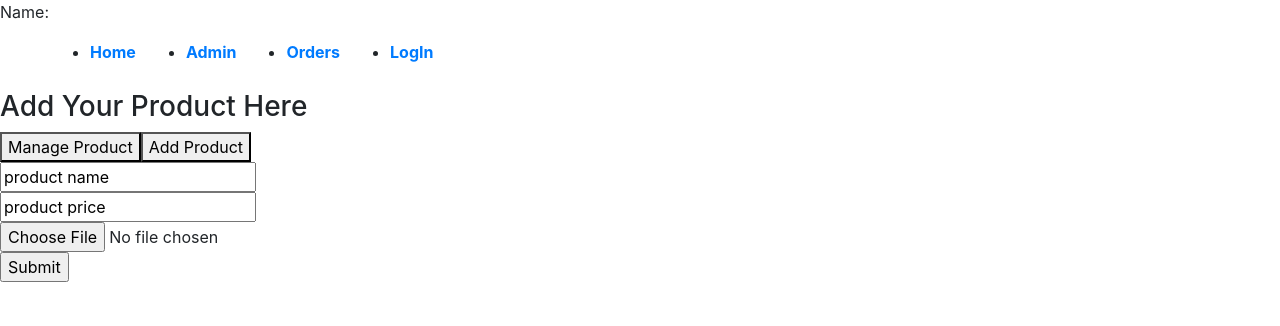
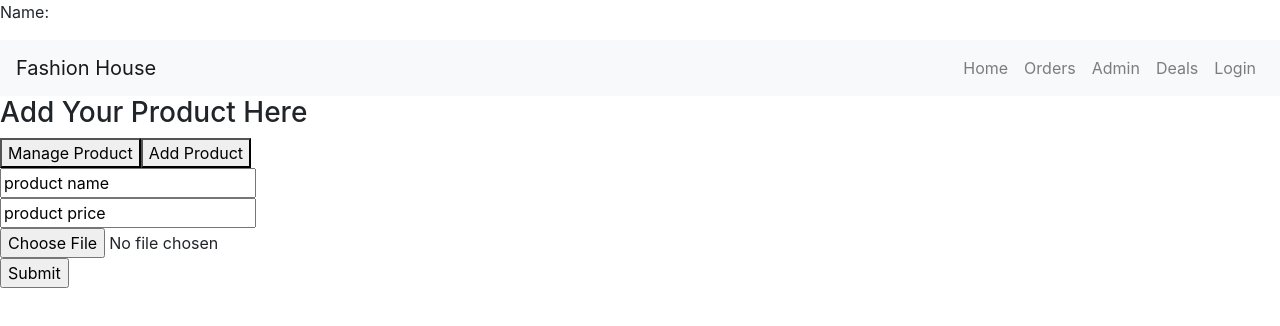
Before and after one commit to samiul-sheikh/fashion-house-client, a React (Create React App) app: page /admin in a window 1280 px wide. Shown: the top 326 px of the page. Built offline with nearby package versions, Linux system fonts and the light colour scheme; no server answers.

Commit message:
design navbar

```diff
--- a/src/Components/Header/Header.css
+++ /dev/null
@@ -1,11 +0,0 @@
-.nav ul {
-    display: flex;
-}
-.nav li{
-    margin-left: 50px;
-    margin-bottom: 10px;
-}
-.nav a{
-    text-decoration: none;
-    font-weight: bold;
-}
--- a/src/Components/Header/Header.js
+++ b/src/Components/Header/Header.js
@@ -1,50 +1,26 @@
 import React from 'react';
-import './Header.css';
 import { Link } from "react-router-dom";
-// import {  Navbar, Nav } from 'react-bootstrap';
+import { Navbar, Nav } from 'react-bootstrap';
 
 const Header = () => {
     return (
-        <div>
-
-            {/* <Navbar collapseOnSelect expand="lg" bg="light" variant="light">
-                <Navbar.Brand href="#home">Fashion House</Navbar.Brand>
+        <Navbar collapseOnSelect expand="lg" bg="light" variant="light">
+            <Navbar.Brand to="#home">Fashion House</Navbar.Brand>
             <Navbar.Toggle aria-controls="responsive-navbar-nav" />
             <Navbar.Collapse id="responsive-navbar-nav">
                 <Nav className="mr-auto">
-                        <Nav.Link href="/">Home</Nav.Link>
+                    {/* <Nav.Link to="/">Home</Nav.Link> */}
                 </Nav>
 
                 <Nav>
-                    <Link to="/">Home</Link>
-                    <Link to="/admin">Admin</Link>
-                    <Link to="/orders">Orders</Link>
-                    <Link to="/login">LogIn</Link>
-                        <Nav.Link href="orders">Orders</Nav.Link>
-                        <Nav.Link href="admin">Admin</Nav.Link>
-                        <Nav.Link href="deals">Deals</Nav.Link>
-                        <Nav.Link eventKey={2} href="login">Login</Nav.Link>
+                    <Nav.Link to="/" as={Link}>Home</Nav.Link>
+                    <Nav.Link to="/orders" as={Link}>Orders</Nav.Link>
+                    <Nav.Link to="admin" as={Link}>Admin</Nav.Link>
+                    <Nav.Link to="deals" as={Link}>Deals</Nav.Link>
+                    <Nav.Link eventKey={2} to="login" as={Link}>Login</Nav.Link>
                 </Nav>
             </Navbar.Collapse>
-            </Navbar> */}
-
-            <nav className="nav">
-                <ul>
-                    <li>
-                        <Link to="/">Home</Link>
-                    </li>
-                    <li>
-                        <Link to="/admin">Admin</Link>
-                    </li>
-                    <li>
-                        <Link to="/orders">Orders</Link>
-                    </li>
-                    <li>
-                        <Link to="/login">LogIn</Link>
-                    </li>
-                </ul>
-            </nav>
-        </div>
+        </Navbar>
     );
 };
 
```
Lines whose indentation alone changed are shown as unchanged.
